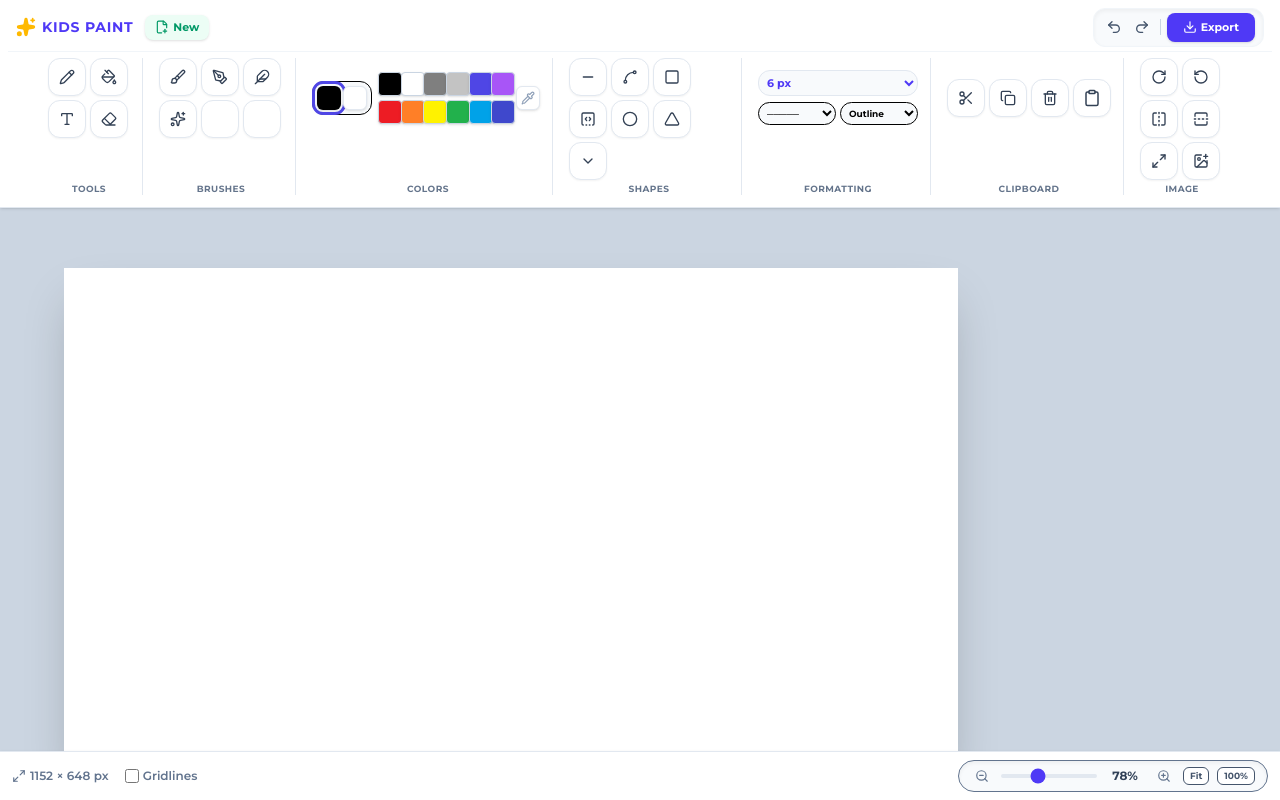
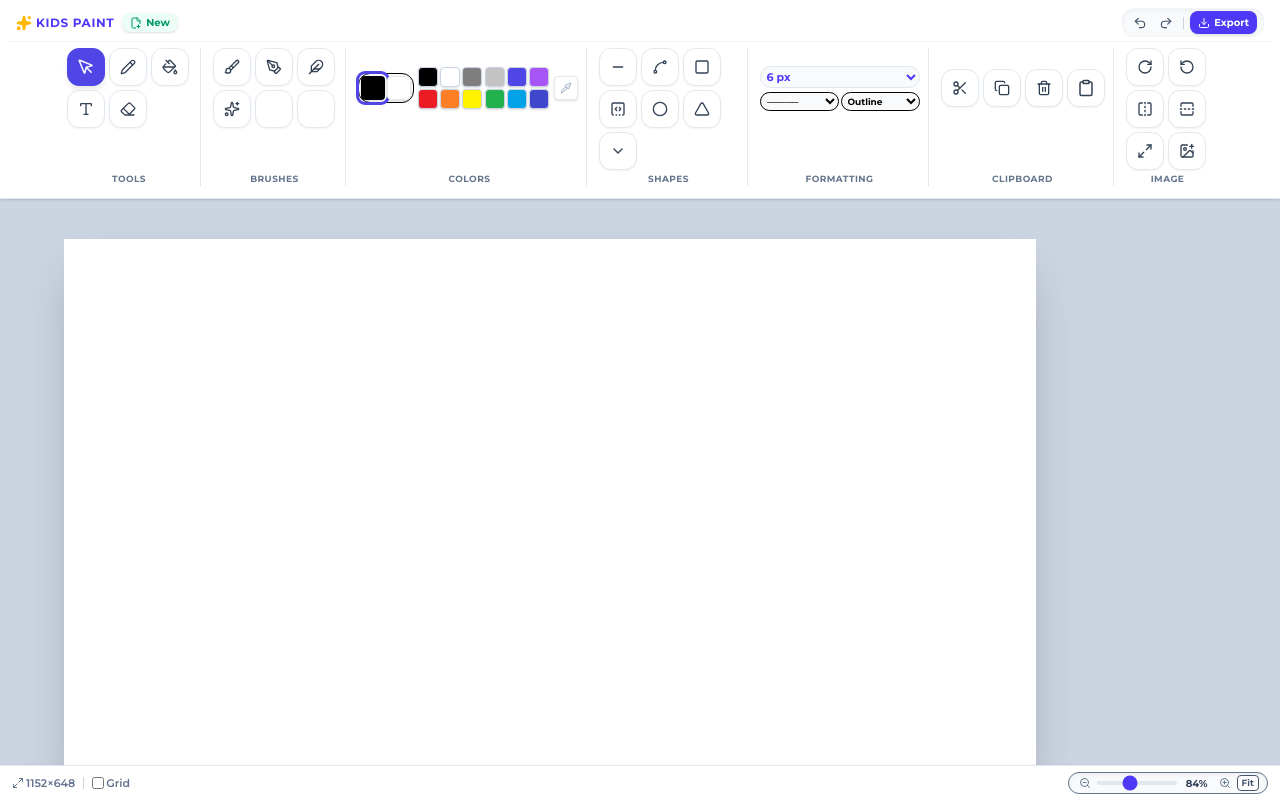
Before and after one commit to jawed7siddiqui/exammokk, a plain HTML site: page paint.html in a window 1280 px wide. Drawn offline with nearby package versions, Linux system fonts and the light colour scheme.

Commit message:
added mobile view

```diff
--- a/paint.html
+++ b/paint.html
@@ -67,14 +67,14 @@
         display: block;
         flex-grow: 1;
         overflow: auto;
-        padding: 15px;
+        padding: 10px;
         background: #cbd5e1;
         position: relative;
         min-height: 0;
       }
       @media (min-width: 768px) {
         #editor-container {
-          padding: 60px;
+          padding: 40px;
         }
       }
       .canvas-holder {
@@ -108,7 +108,6 @@
         margin-top: 2px;
         letter-spacing: 0.05em;
       }
-      /* BIGGER & TOUCH FRIENDLY BUTTONS */
       .tool-btn-lg {
         padding: 0.5rem;
         border-radius: 0.75rem;
@@ -120,8 +119,8 @@
         justify-content: center;
         color: #334155;
         box-shadow: 0 1px 2px 0 rgba(0, 0, 0, 0.05);
-        width: 44px;
-        height: 44px;
+        width: 42px;
+        height: 42px;
         flex-shrink: 0;
       }
       @media (min-width: 768px) {
@@ -242,65 +241,75 @@
       <div
         class="flex items-center justify-between px-2 pb-1 border-b border-slate-100"
       >
-        <div class="flex items-center gap-3">
+        <div class="flex items-center gap-2">
           <!-- LOGO AND TEXT ALWAYS VISIBLE -->
-          <a href="/" class="flex items-center gap-1.5 no-underline">
+          <a href="/" class="flex items-center gap-1 no-underline">
             <i
               data-lucide="sparkles"
-              class="w-5 h-5 fill-current text-amber-400"
+              class="w-4 h-4 fill-current text-amber-400"
             ></i>
-            <span class="text-sm font-black text-indigo-600 tracking-wider"
+            <span class="text-xs font-black text-indigo-600 tracking-wider"
               >KIDS PAINT</span
             >
           </a>
           <button
             onclick="triggerNewCanvasModal()"
-            class="px-2.5 py-1 bg-emerald-50 text-emerald-600 hover:bg-emerald-100 rounded-lg text-[10px] md:text-[11px] font-black flex items-center gap-1 shadow-sm transition-all active:scale-95"
+            class="px-2 py-0.5 bg-emerald-50 text-emerald-600 hover:bg-emerald-100 rounded-lg text-[10px] font-black flex items-center gap-1 shadow-sm transition-all active:scale-95"
           >
-            <i data-lucide="file-plus-2" class="w-3.5 h-3.5"></i> New
+            <i data-lucide="file-plus-2" class="w-3 h-3"></i> New
           </button>
         </div>
 
         <!-- History Stack Controls -->
         <div
-          class="flex items-center gap-1 bg-slate-50 px-2 py-1 rounded-xl border border-slate-100 shadow-inner"
+          class="flex items-center gap-1 bg-slate-50 px-1.5 py-0.5 rounded-xl border border-slate-100 shadow-inner"
         >
           <button
             onclick="undo()"
             class="p-1 text-slate-600 hover:bg-white hover:shadow-sm rounded-md transition-all"
             title="Undo (Ctrl+Z)"
           >
-            <i data-lucide="undo-2" class="w-4 h-4"></i>
+            <i data-lucide="undo-2" class="w-3.5 h-3.5"></i>
           </button>
           <button
             onclick="redo()"
             class="p-1 text-slate-600 hover:bg-white hover:shadow-sm rounded-md transition-all"
             title="Redo (Ctrl+Y)"
           >
-            <i data-lucide="redo-2" class="w-4 h-4"></i>
+            <i data-lucide="redo-2" class="w-3.5 h-3.5"></i>
           </button>
-          <div class="w-[1px] h-4 bg-slate-300 mx-0.5"></div>
+          <div class="w-[1px] h-3 bg-slate-300 mx-0.5"></div>
           <button
             onclick="downloadPaint()"
-            class="bg-indigo-600 text-white px-2.5 md:px-4 py-1.5 rounded-lg text-[10px] md:text-[11px] font-black flex items-center gap-1 shadow hover:bg-indigo-700 transition-all active:scale-95"
+            class="bg-indigo-600 text-white px-2 py-1 rounded-lg text-[10px] font-black flex items-center gap-1 shadow hover:bg-indigo-700 transition-all active:scale-95"
           >
-            <i data-lucide="download" class="w-3.5 h-3.5"></i>
-            <span>Export</span>
+            <i data-lucide="download" class="w-3 h-3"></i> <span>Export</span>
           </button>
         </div>
       </div>
 
-      <!-- Main Toolbar Container: Re-ordered for Mobile Prioritization -->
+      <!-- Main Toolbar Container: Auto wrapping items for mobile first page load layout -->
       <div
-        class="flex items-stretch justify-start md:justify-center gap-4 px-1 overflow-x-auto no-scrollbar pb-1 w-full snap-x snap-mandatory"
+        class="flex items-stretch justify-start md:justify-center gap-3 px-1 overflow-x-auto no-scrollbar pb-1 w-full"
       >
-        <!-- SECTION 1: TOOLS (Priority 1) -->
+        <!-- SECTION 1: TOOLS (Selection Re-added & Placed First) -->
         <div
-          class="flex flex-col justify-between border-r border-slate-200 pr-3 shrink-0 snap-start"
+          class="flex flex-col justify-between border-r border-slate-200 pr-2 shrink-0"
         >
           <div
-            class="flex items-center gap-1 max-w-[100px] md:max-w-[82px] flex-wrap min-h-[44px] md:min-h-[80px] content-center"
+            class="flex items-center gap-1 max-w-[140px] md:max-w-[125px] flex-wrap min-h-[42px] md:min-h-[80px] content-center"
           >
+            <button
+              id="tool-select"
+              onclick="setMode('select')"
+              class="tool-btn-lg active"
+              title="Select (Esc)"
+            >
+              <i
+                data-lucide="mouse-pointer"
+                class="w-5 h-5 md:w-[18px] md:h-[18px]"
+              ></i>
+            </button>
             <button
               id="tool-pen"
               onclick="startDrawing('pen')"
@@ -337,12 +346,12 @@
           <div class="tool-section-label">Tools</div>
         </div>
 
-        <!-- SECTION 2: BRUSHES (Priority 2) -->
+        <!-- SECTION 2: BRUSHES -->
         <div
-          class="flex flex-col justify-between border-r border-slate-200 pr-3 shrink-0 snap-start"
+          class="flex flex-col justify-between border-r border-slate-200 pr-2 shrink-0"
         >
           <div
-            class="flex items-center gap-1 max-w-[150px] md:max-w-[124px] flex-wrap min-h-[44px] md:min-h-[80px] content-center"
+            class="flex items-center gap-1 max-w-[140px] md:max-w-[124px] flex-wrap min-h-[42px] md:min-h-[80px] content-center"
           >
             <button
               id="tool-brush"
@@ -396,36 +405,36 @@
           <div class="tool-section-label">Brushes</div>
         </div>
 
-        <!-- SECTION 3: COLORS PALETTE (Priority 3) -->
+        <!-- SECTION 3: COLORS PALETTE -->
         <div
-          class="flex flex-col justify-between border-r border-slate-200 pr-3 shrink-0 snap-start"
+          class="flex flex-col justify-between border-r border-slate-200 pr-2 shrink-0"
         >
-          <div class="flex items-center gap-1.5 min-h-[44px] md:min-h-[80px]">
+          <div class="flex items-center gap-1 min-h-[42px] md:min-h-[80px]">
             <div
-              class="flex gap-0.5 bg-slate-50 p-1 rounded-xl border shrink-0"
+              class="flex gap-0.5 bg-slate-50 p-0.5 rounded-xl border shrink-0"
             >
               <div
                 onclick="setActiveColorTarget('color1')"
                 id="box-color1"
-                class="color-box w-7 h-7 md:w-6 md:h-6 rounded-md bg-black cursor-pointer shadow active"
+                class="color-box w-6 h-6 rounded bg-black cursor-pointer shadow active"
               ></div>
               <div
                 onclick="setActiveColorTarget('color2')"
                 id="box-color2"
-                class="color-box w-7 h-7 md:w-6 md:h-6 rounded-md bg-white cursor-pointer shadow border border-slate-200"
+                class="color-box w-6 h-6 rounded bg-white cursor-pointer shadow border border-slate-200"
               ></div>
             </div>
             <div
               id="palette-colors"
-              class="grid grid-cols-6 gap-1 w-[150px] md:w-[132px] shrink-0"
+              class="grid grid-cols-6 gap-0.5 w-[140px] md:w-[132px] shrink-0"
             ></div>
             <div
-              class="relative w-7 h-7 md:w-6 md:h-6 rounded-md border border-slate-200 overflow-hidden flex items-center justify-center bg-white shadow-sm cursor-pointer shrink-0"
+              class="relative w-6 h-6 rounded border border-slate-200 overflow-hidden flex items-center justify-center bg-white shadow-sm cursor-pointer shrink-0"
               title="Custom Picker"
             >
               <i
                 data-lucide="pipette"
-                class="w-3.5 text-slate-400 pointer-events-none"
+                class="w-3 text-slate-400 pointer-events-none"
               ></i>
               <input
                 type="color"
@@ -441,16 +450,15 @@
 
         <!-- SECTION 4: SHAPES -->
         <div
-          class="flex flex-col justify-between border-r border-slate-200 pr-3 shrink-0 snap-start"
+          class="flex flex-col justify-between border-r border-slate-200 pr-2 shrink-0"
         >
           <div
-            class="flex items-center gap-1 max-w-[160px] flex-wrap min-h-[44px] md:min-h-[80px] content-center"
+            class="flex items-center gap-1 max-w-[140px] flex-wrap min-h-[42px] md:min-h-[80px] content-center"
           >
             <button
               id="shape-line"
               onclick="setShapeMode('line')"
               class="tool-btn-lg"
-              title="Line"
             >
               <i data-lucide="minus" class="w-5 h-5 md:w-4 md:h-4"></i>
             </button>
@@ -458,7 +466,6 @@
               id="shape-curve"
               onclick="setShapeMode('curve')"
               class="tool-btn-lg"
-              title="Curve Line"
             >
               <i data-lucide="spline" class="w-5 h-5 md:w-4 md:h-4"></i>
             </button>
@@ -466,7 +473,6 @@
               id="shape-rect"
               onclick="setShapeMode('rect')"
               class="tool-btn-lg"
-              title="Rectangle"
             >
               <i data-lucide="square" class="w-5 h-5 md:w-4 md:h-4"></i>
             </button>
@@ -474,7 +480,6 @@
               id="shape-roundrect"
               onclick="setShapeMode('roundrect')"
               class="tool-btn-lg"
-              title="Rounded Rectangle"
             >
               <i
                 data-lucide="square-dashed-bottom-code"
@@ -485,7 +490,6 @@
               id="shape-circle"
               onclick="setShapeMode('circle')"
               class="tool-btn-lg"
-              title="Circle"
             >
               <i data-lucide="circle" class="w-5 h-5 md:w-4 md:h-4"></i>
             </button>
@@ -493,7 +497,6 @@
               id="shape-triangle"
               onclick="setShapeMode('triangle')"
               class="tool-btn-lg"
-              title="Triangle"
             >
               <i data-lucide="triangle" class="w-5 h-5 md:w-4 md:h-4"></i>
             </button>
@@ -502,7 +505,6 @@
                 id="shapes-toggle-btn"
                 onclick="toggleMoreShapesMenu(event)"
                 class="tool-btn-lg bg-indigo-50 text-indigo-600 border-indigo-200 font-bold"
-                title="More Shapes"
               >
                 <i data-lucide="chevron-down" class="w-5 h-5 md:w-4 md:h-4"></i>
               </button>
@@ -516,7 +518,6 @@
                     hideShapesMenu();
                   "
                   class="p-2 border rounded-lg hover:bg-indigo-50 flex justify-center text-slate-700"
-                  title="Diamond"
                 >
                   <i data-lucide="gem" class="w-4 h-4"></i>
                 </button>
@@ -526,7 +527,6 @@
                     hideShapesMenu();
                   "
                   class="p-2 border rounded-lg hover:bg-indigo-50 flex justify-center text-slate-700"
-                  title="Pentagon"
                 >
                   <i data-lucide="pentagon" class="w-4 h-4"></i>
                 </button>
@@ -536,7 +536,6 @@
                     hideShapesMenu();
                   "
                   class="p-2 border rounded-lg hover:bg-indigo-50 flex justify-center text-slate-700"
-                  title="Star"
                 >
                   <i data-lucide="star" class="w-4 h-4"></i>
                 </button>
@@ -546,7 +545,6 @@
                     hideShapesMenu();
                   "
                   class="p-2 border rounded-lg hover:bg-indigo-50 flex justify-center text-slate-700"
-                  title="Arrow"
                 >
                   <i data-lucide="arrow-right" class="w-4 h-4"></i>
                 </button>
@@ -556,7 +554,6 @@
                     hideShapesMenu();
                   "
                   class="p-2 border rounded-lg hover:bg-indigo-50 flex justify-center text-slate-700"
-                  title="Heart"
                 >
                   <i data-lucide="heart" class="w-4 h-4"></i>
                 </button>
@@ -566,7 +563,6 @@
                     hideShapesMenu();
                   "
                   class="p-2 border rounded-lg hover:bg-indigo-50 flex justify-center text-slate-700"
-                  title="Lightning"
                 >
                   <i data-lucide="zap" class="w-4 h-4"></i>
                 </button>
@@ -578,15 +574,15 @@
 
         <!-- SECTION 5: FORMATTING -->
         <div
-          class="flex flex-col justify-between border-r border-slate-200 pr-3 shrink-0 snap-start"
+          class="flex flex-col justify-between border-r border-slate-200 pr-2 shrink-0"
         >
           <div
-            class="flex flex-col justify-center gap-1.5 w-[140px] md:w-[160px] min-h-[44px] md:min-h-[80px]"
+            class="flex flex-col justify-center gap-1 w-[130px] md:w-[160px] min-h-[42px] md:min-h-[80px]"
           >
             <select
               id="brush-size-select"
               onchange="updateBrushSize(this.value)"
-              class="w-full text-[11px] font-black p-1 border border-slate-200 rounded-xl bg-slate-50 outline-none text-indigo-600"
+              class="w-full text-[11px] font-black p-0.5 border border-slate-200 rounded-xl bg-slate-50 outline-none text-indigo-600"
             >
               <option value="2">2 px</option>
               <option value="4">4 px</option>
@@ -598,16 +594,12 @@
               <option value="20">20 px</option>
               <option value="28">28 px</option>
               <option value="36">36 px</option>
-              <option value="40">40 px</option>
-              <option value="48">48 px</option>
-              <option value="60">60 px</option>
-              <option value="72">72 px</option>
             </select>
-            <div class="grid grid-cols-2 gap-1 w-full">
+            <div class="grid grid-cols-2 gap-0.5 w-full">
               <select
                 id="shape-outline-style"
                 onchange="applyLineStyleChange(this.value)"
-                class="text-[9px] font-bold p-1 border rounded-xl bg-slate-50 outline-none"
+                class="text-[9px] font-bold p-0.5 border rounded-xl bg-slate-50 outline-none"
               >
                 <option value="solid">─────</option>
                 <option value="dashed">-- --</option>
@@ -616,7 +608,7 @@
               <select
                 id="shape-fill-style"
                 onchange="applyFillStyleChange(this.value)"
-                class="text-[9px] font-bold p-1 border rounded-xl bg-slate-50 outline-none"
+                class="text-[9px] font-bold p-0.5 border rounded-xl bg-slate-50 outline-none"
               >
                 <option value="transparent">Outline</option>
                 <option value="solid">Fill</option>
@@ -628,9 +620,9 @@
 
         <!-- SECTION 6: CLIPBOARD -->
         <div
-          class="flex flex-col justify-between border-r border-slate-200 pr-3 shrink-0 snap-start"
+          class="flex flex-col justify-between border-r border-slate-200 pr-2 shrink-0"
         >
-          <div class="flex items-center gap-1 min-h-[44px] md:min-h-[80px]">
+          <div class="flex items-center gap-1 min-h-[42px] md:min-h-[80px]">
             <button onclick="cutSelected()" class="tool-btn-lg bg-slate-50">
               <i data-lucide="scissors" class="w-5 h-5 md:w-4 md:h-4"></i>
             </button>
@@ -654,9 +646,9 @@
         </div>
 
         <!-- SECTION 7: IMAGE TOOLS -->
-        <div class="flex flex-col justify-between pr-2 shrink-0 snap-start">
+        <div class="flex flex-col justify-between pr-1 shrink-0">
           <div
-            class="flex items-center gap-1 max-w-[150px] md:max-w-[84px] flex-wrap min-h-[44px] md:min-h-[80px] content-center"
+            class="flex items-center gap-1 max-w-[140px] md:max-w-[84px] flex-wrap min-h-[42px] md:min-h-[80px] content-center"
           >
             <button onclick="rotateImage(90)" class="tool-btn-lg">
               <i data-lucide="rotate-cw" class="w-5 h-5 md:w-4 md:h-4"></i>
@@ -676,7 +668,7 @@
             <button onclick="triggerResizeModal()" class="tool-btn-lg">
               <i data-lucide="maximize-2" class="w-5 h-5 md:w-4 md:h-4"></i>
             </button>
-            <div class="relative w-[44px] h-[44px] md:w-[38px] md:h-[38px]">
+            <div class="relative w-[42px] h-[42px] md:w-[38px] md:h-[38px]">
               <button
                 class="tool-btn-lg bg-indigo-50 border-indigo-200 text-indigo-600 flex items-center justify-center w-full h-full"
               >
@@ -703,31 +695,32 @@
       </div>
     </main>
 
-    <!-- VIEW STATUS BAR -->
+    <!-- VIEW STATUS BAR (Fully visible and responsive on Mobile) -->
     <footer
-      class="bg-white border-t border-slate-200 px-3 py-2 flex flex-col sm:flex-row items-center justify-between gap-2 text-xs font-semibold text-slate-500 shadow-sm z-50 shrink-0"
+      class="bg-white border-t border-slate-200 px-3 py-1.5 flex flex-row items-center justify-between gap-2 text-[11px] font-semibold text-slate-500 shadow-sm z-50 shrink-0"
     >
-      <div class="flex items-center justify-between w-full sm:w-auto gap-4">
-        <span id="canvas-resolution-status" class="flex items-center gap-1"
-          ><i data-lucide="maximize-2" class="w-3.5 h-3.5"></i> 1152 × 648
-          px</span
+      <div class="flex items-center gap-2">
+        <span id="canvas-resolution-status" class="flex items-center gap-0.5"
+          ><i data-lucide="maximize-2" class="w-3 h-3"></i> 1152×648</span
         >
-        <label class="flex items-center gap-1 cursor-pointer">
+        <span class="w-[1px] h-3 bg-slate-300"></span>
+        <label class="flex items-center gap-0.5 cursor-pointer">
           <input
             type="checkbox"
             id="view-gridlines"
             onchange="toggleGridlines(this.checked)"
-            class="rounded text-indigo-600 focus:ring-0 w-3.5 h-3.5"
+            class="rounded text-indigo-600 focus:ring-0 w-3 h-3"
           />
-          Gridlines
+          Grid
         </label>
       </div>
 
+      <!-- Compact Zoom Engine Layout for All Devices -->
       <div
-        class="flex items-center justify-center gap-2 bg-slate-50 px-3 py-1 rounded-full border shadow-inner w-full sm:w-auto"
+        class="flex items-center gap-1 bg-slate-50 px-2 py-0.5 rounded-full border shadow-inner"
       >
-        <button onclick="changeZoom(-0.1)" class="p-1 hover:text-indigo-600">
-          <i data-lucide="zoom-out" class="w-3.5 h-3.5"></i>
+        <button onclick="changeZoom(-0.1)" class="p-0.5 hover:text-indigo-600">
+          <i data-lucide="zoom-out" class="w-3 h-3"></i>
         </button>
         <input
           type="range"
@@ -736,27 +729,21 @@
           max="200"
           value="100"
           oninput="handleZoomSlider(this.value)"
-          class="w-20 md:w-24 h-1 bg-slate-200 appearance-none rounded-lg accent-indigo-600"
+          class="w-14 sm:w-20 h-1 bg-slate-200 appearance-none rounded-lg accent-indigo-600"
         />
         <span
           id="zoom-text"
-          class="text-xs font-black text-slate-700 w-10 text-center"
+          class="text-[10px] font-black text-slate-700 w-8 text-center"
           >100%</span
         >
-        <button onclick="changeZoom(0.1)" class="p-1 hover:text-indigo-600">
-          <i data-lucide="zoom-in" class="w-3.5 h-3.5"></i>
+        <button onclick="changeZoom(0.1)" class="p-0.5 hover:text-indigo-600">
+          <i data-lucide="zoom-in" class="w-3 h-3"></i>
         </button>
         <button
           onclick="resetZoomToFit()"
-          class="px-1.5 py-0.5 bg-white border rounded-md text-[9px] font-black text-slate-600"
+          class="px-1 bg-white border rounded text-[9px] font-black text-slate-600"
         >
           Fit
-        </button>
-        <button
-          onclick="applyZoomLevelDirect(1.0)"
-          class="px-1.5 py-0.5 bg-white border rounded-md text-[9px] font-black text-slate-600"
-        >
-          100%
         </button>
       </div>
     </footer>
@@ -929,7 +916,7 @@
         paletteContainer.innerHTML = paintPalette
           .map(
             (color) =>
-              `<div onclick="selectColor('${color}')" class="w-6 h-6 rounded border border-slate-300 shadow-sm cursor-pointer hover:scale-110 transition-transform shrink-0" style="background: ${color}"></div>`,
+              `<div onclick="selectColor('${color}')" class="w-5 h-5 rounded border border-slate-300 shadow-sm cursor-pointer hover:scale-110 transition-transform shrink-0" style="background: ${color}"></div>`,
           )
           .join("");
 
@@ -964,7 +951,7 @@
         zoomLevel = 1.0;
 
         document.getElementById("canvas-resolution-status").innerHTML =
-          `<i data-lucide="maximize-2" class="w-3.5 h-3.5"></i> ${w} × ${h} px`;
+          `<i data-lucide="maximize-2" class="w-3 h-3"></i> ${w}×${h}`;
         const wrapper = document.getElementById("canvas-wrapper");
         wrapper.style.width = w + "px";
         wrapper.style.height = h + "px";
@@ -1024,6 +1011,7 @@
         if (dropdown) dropdown.value = activeSizeVal;
       }
 
+      // Context logic helpers
       function autoFitTextboxWidth(obj) {
         if (!obj) return;
         let measuredWidth = obj.dynamicMinWidth;
@@ -1675,8 +1663,8 @@
 
       function resetZoomToFit() {
         const container = document.getElementById("editor-container");
-        const scaleX = (container.clientWidth - 40) / PAGE_WIDTH;
-        const scaleY = (container.clientHeight - 40) / PAGE_HEIGHT;
+        const scaleX = (container.clientWidth - 20) / PAGE_WIDTH;
+        const scaleY = (container.clientHeight - 20) / PAGE_HEIGHT;
         zoomLevel = Math.min(scaleX, scaleY, 1.0);
         applyZoomLevel();
       }
```
